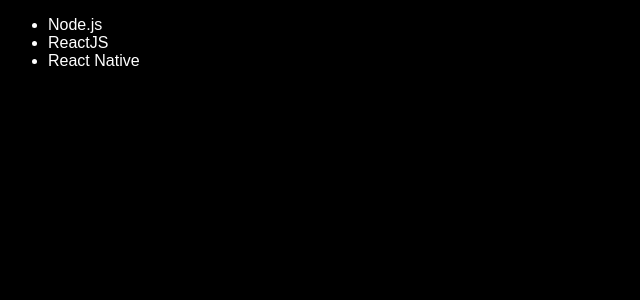
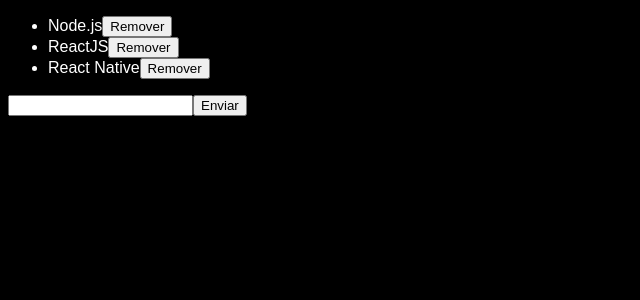
Before and after one commit to tuiusx/EstudandoReact, a React app: page / in a window 1280 px wide. Shown: the top 300 px of the page, without its empty margins (0-640 px from the left). Built offline with nearby package versions, Linux system fonts and the light colour scheme.

Commit message:
Estado & Imutabilidade & Removendo itens do estado

```diff
--- a/src/components/TechList.js
+++ b/src/components/TechList.js
@@ -2,6 +2,7 @@
 
 class TechList extends Component {
     state = {
+        newTech: '',
         techs: [
             'Node.js',
             'ReactJS',
@@ -9,13 +10,39 @@
         ]
     };
 
+    handleInputChange = e => {
+        this.setState({ newTech: e.target.value });
+    }
+    handleSubmit = e => {
+        e.preventDefault();
+
+        this.setState({ techs: [... this.state.techs, this.state.newTech],
+            newTech: ''
+        })
+    }
+
+    handleDelete = (tech) => {
+        this.setState({ techs: this.state.techs.filter(t => t !== tech) })
+    }
+
     render() {
         return (
-            <ul>
-                <li>Node.js</li>
-                <li>ReactJS</li>
-                <li>React Native</li>
-            </ul>
+            <form onSubmit={this.handleSubmit}>
+                <ul>
+                    {this.state.techs.map(tech => (
+                        <li key={tech}>
+                            {tech}
+                            <button onClick={() => this.handleDelete(tech)} type="button">Remover</button>
+                        </li>
+                    ))}
+                </ul>
+                <input
+                    type="text"
+                    onChange={this.handleInputChange}
+                    value={this.state.newTech}
+                />
+                <button type="submit">Enviar</button>
+            </form>
         );
     }
 }
```
